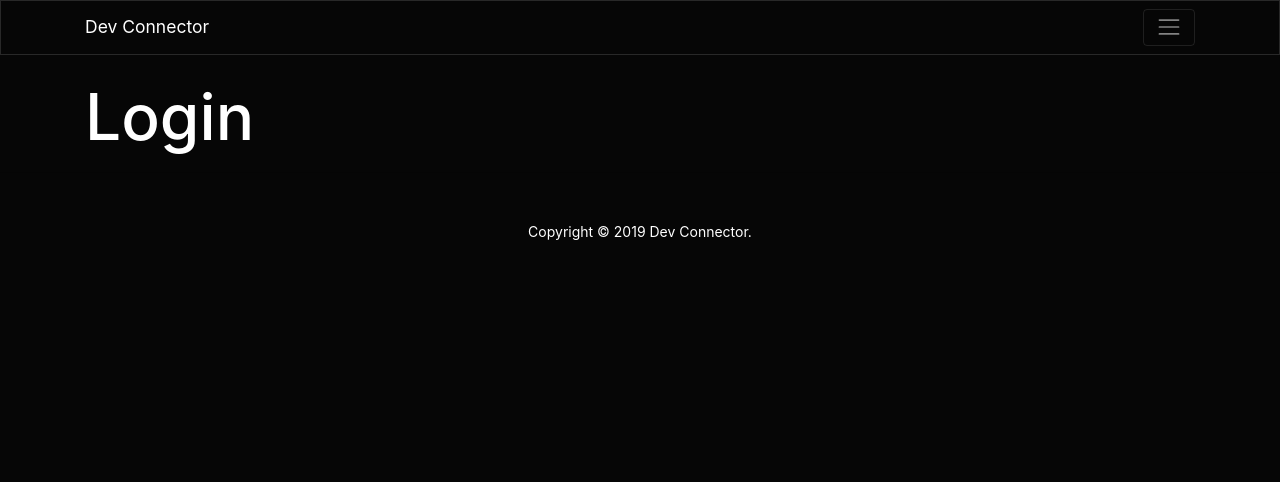
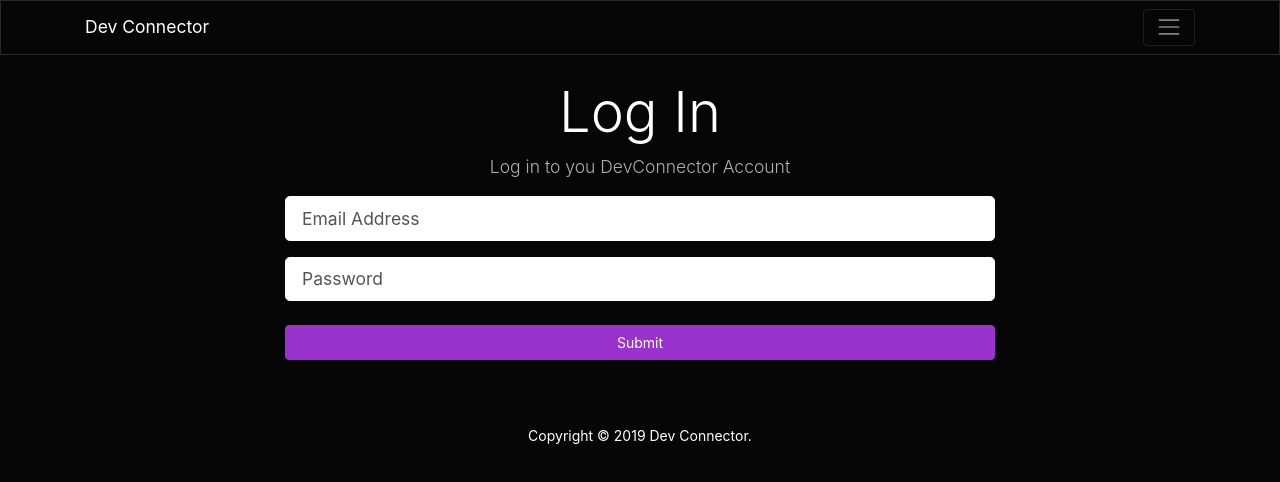
Before and after one commit to sharad-ghimire/learning, a React (Create React App) app in the folder javascript/MERN/devconnector/client/: page /login in a window 1280 px wide. Shown: the top 482 px of the page. Built offline with nearby package versions, Linux system fonts and the light colour scheme.

Commit message:
[Dev-connector] Login and Register validation in frontend

```diff
--- a/javascript/MERN/devconnector/client/package.json
+++ b/javascript/MERN/devconnector/client/package.json
@@ -3,6 +3,8 @@
   "version": "0.1.0",
   "private": true,
   "dependencies": {
+    "axios": "^0.18.0",
+    "classnames": "^2.2.6",
     "react": "^16.7.0",
     "react-dom": "^16.7.0",
     "react-router-dom": "^4.3.1",
--- a/javascript/MERN/devconnector/client/src/components/auth/Login.js
+++ b/javascript/MERN/devconnector/client/src/components/auth/Login.js
@@ -1,10 +1,69 @@
 import React, { Component } from 'react';
 
 class Login extends Component {
+  constructor() {
+    super();
+    this.state = {
+      email: '',
+      password: '',
+      errors: {}
+    };
+  }
+  onChange = (e) => {
+    this.setState({ [e.target.name]: e.target.value });
+  };
+
+  onSubmit = (e) => {
+    e.preventDefault();
+    const loggedUser = {
+      email: this.state.email,
+      password: this.state.password
+    };
+    console.log(loggedUser);
+  };
+
   render() {
     return (
       <div>
-        <h1>Login</h1>
+        <div>
+          <div className='container'>
+            <div className='row'>
+              <div className='col-md-8 m-auto'>
+                <h1 className='display-4 text-center'>Log In</h1>
+                <p className='lead text-center'>
+                  Log in to you DevConnector Account
+                </p>
+                <form onSubmit={this.onSubmit}>
+                  <div className='form-group'>
+                    <input
+                      type='email'
+                      className='form-control form-control-lg'
+                      name='email'
+                      placeholder='Email Address'
+                      value={this.state.email}
+                      onChange={this.onChange}
+                    />
+                  </div>
+                  <div className='form-group'>
+                    <input
+                      type='password'
+                      className='form-control form-control-lg'
+                      name='password'
+                      placeholder='Password'
+                      value={this.state.password}
+                      onChange={this.onChange}
+                    />
+                  </div>
+
+                  <input
+                    type='submit'
+                    className='btn btn-info btn-block mt-4'
+                  />
+                </form>
+              </div>
+            </div>
+          </div>
+        </div>
       </div>
     );
   }
--- a/javascript/MERN/devconnector/client/src/components/auth/Register.js
+++ b/javascript/MERN/devconnector/client/src/components/auth/Register.js
@@ -1,4 +1,6 @@
 import React, { Component } from 'react';
+import axios from 'axios';
+import classnames from 'classnames';
 
 class Register extends Component {
   constructor() {
@@ -25,10 +27,20 @@ class Register extends Component {
       password: this.state.password,
       password2: this.state.password2
     };
-    console.log(newUser);
+
+    // We dont have to do http://localhost:5000 because we added it as proxy value in package.json
+    // We want all of those dsone through Redux actions
+
+    axios
+      .post('/api/users/register', newUser)
+      .then((result) => console.log(result.data))
+      .catch((err) => this.setState({ errors: err.response.data }));
   };
 
   render() {
+    // Pulls errors object from state
+    const { errors } = this.state;
+
     return (
       <div>
         <div className='container'>
@@ -42,18 +54,25 @@ class Register extends Component {
                 <div className='form-group'>
                   <input
                     type='text'
-                    className='form-control form-control-lg'
+                    className={classnames('form-control form-control-lg', {
+                      'is-invalid': errors.name
+                    })}
                     name='name'
                     placeholder='Name'
                     value={this.state.name}
                     onChange={this.onChange}
                   />
+                  {errors.name && (
+                    <div className='invalid-feedback'>{errors.name}</div>
+                  )}
                 </div>
 
                 <div className='form-group'>
                   <input
                     type='email'
-                    className='form-control form-control-lg'
+                    className={classnames('form-control form-control-lg', {
+                      'is-invalid': errors.email
+                    })}
                     name='email'
                     placeholder='Email Address'
                     value={this.state.email}
@@ -63,26 +82,39 @@ class Register extends Component {
                     This site uses Gravatar so if you wan a profile image, use a
                     Gravatar email.
                   </small>
+                  {errors.email && (
+                    <div className='invalid-feedback'>{errors.email}</div>
+                  )}
                 </div>
                 <div className='form-group'>
                   <input
                     type='password'
-                    className='form-control form-control-lg'
+                    className={classnames('form-control form-control-lg', {
+                      'is-invalid': errors.password
+                    })}
                     name='password'
                     placeholder='Password'
                     value={this.state.password}
                     onChange={this.onChange}
                   />
+                  {errors.password && (
+                    <div className='invalid-feedback'>{errors.password}</div>
+                  )}
                 </div>
                 <div className='form-group'>
                   <input
                     type='password'
-                    className='form-control form-control-lg'
+                    className={classnames('form-control form-control-lg', {
+                      'is-invalid': errors.password2
+                    })}
                     name='password2'
                     placeholder='Confirm Password'
                     value={this.state.password2}
                     onChange={this.onChange}
                   />
+                  {errors.password2 && (
+                    <div className='invalid-feedback'>{errors.password2}</div>
+                  )}
                 </div>
                 <input type='submit' className='btn btn-info btn-block mt-4' />
               </form>
```
